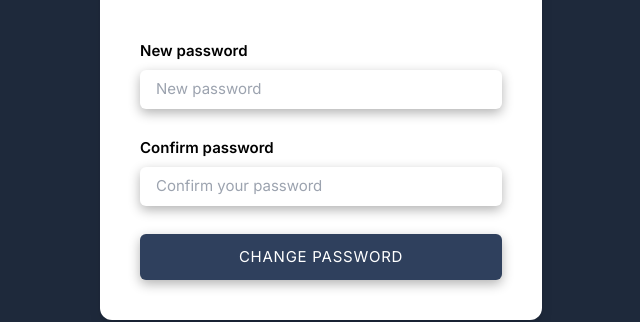
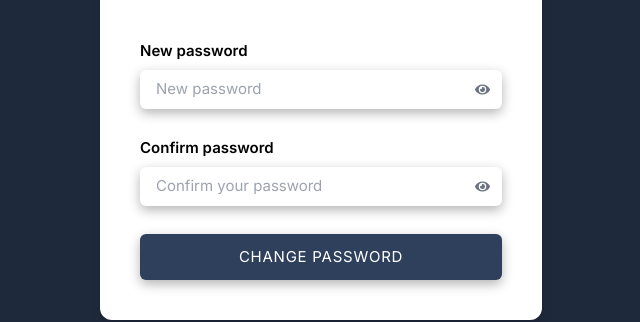
Before and after one commit to ryan1337c/Bolt, a Next.js app: page /pages/recovery/newPassword in a window 1280 px wide. Shown: the part 307-629 px from the top of the page, without its empty margins (319-959 px from the left). Built offline with nearby package versions, Linux system fonts and the light colour scheme; no server answers.

Commit message:
Improved UI and UX

```diff
--- a/app/pages/login/page.tsx
+++ b/app/pages/login/page.tsx
@@ -2,7 +2,7 @@
 import React, {useState} from 'react'
 import { useRouter } from 'next/navigation';
 import Link from 'next/link';
-import { FaRobot } from "react-icons/fa";
+import { FaRobot, FaEye, FaEyeSlash } from "react-icons/fa";
 import { IoIosArrowRoundBack } from "react-icons/io";
 import { AuthServices } from '@/lib/authServices';
 import googleButton from './assets/google_signin_buttons/web/1x/btn_google_signin_dark_pressed_web.png'
@@ -12,6 +12,7 @@ const Login = () => {
   const [password, setPassword] = useState('');
   const [loginError, setLoginError] = useState('');
   const [backing, setBacking] = useState(false);
+  const [showPassword, setShowPassword] = useState(false);
   const router = useRouter();
 
   const navigate = (url: string) => {
@@ -77,8 +78,27 @@ const Login = () => {
                   router.push('./recovery/forgotPassword');
                 }}>Forgot password?</div>
               </div>
-              <div>
-                <input className="block w-full rounded-md border-0 py-1.5 text-gray-900 sm:text-sm sm:leading-6 pl-2" id='password' type='password' name='password' onChange={e => setPassword(e.target.value)} required autoComplete='off'/>
+              <div className="relative">
+                <input
+                  className="block w-full rounded-md border-0 py-1.5 text-gray-900 sm:text-sm sm:leading-6 pl-2 pr-10"
+                  id='password'
+                  type={showPassword ? 'text' : 'password'}
+                  name='password'
+                  onChange={e => setPassword(e.target.value)}
+                  required
+                  autoComplete='off'
+                />
+
+                {/* Show/Hide Password Toggle Button */}
+                <button
+                  type="button"
+                  className="absolute inset-y-0 right-0 pr-3 flex items-center text-gray-500 cursor-pointer
+                  focus:outline-none"
+                  onClick={() => setShowPassword(!showPassword)}
+                  aria-label={showPassword ? 'Hide password' : 'Show password'}
+                >
+                  {showPassword ? <FaEyeSlash className="h-5 w-5" /> : <FaEye className="h-5 w-5" />}
+                </button>
               </div>
             </div>
 
--- a/app/pages/recovery/newPassword/page.tsx
+++ b/app/pages/recovery/newPassword/page.tsx
@@ -2,6 +2,7 @@
 import { useRouter } from 'next/navigation';
 import { useEffect, useState } from 'react';
 import { AuthServices } from '@/lib/authServices';
+import { FaEye, FaEyeSlash } from 'react-icons/fa';
 
 export default function NewPassword () {
     const router = useRouter();
@@ -57,15 +58,50 @@ export default function NewPassword () {
                 <form className="w-full flex flex-col gap-7 text-[15px]" onSubmit={handleSubmit}>
                     <div className="flex flex-col gap-2">
                         <label className="text-left font-semibold">New password</label>
-                        <input className="bg-white text-black px-4 py-2 rounded-md shadow-[0_4px_12px_rgba(0,0,0,0.3)] focus:outline-none focus:ring-2"
-                        id="newPassword" name="newPassword" placeholder='New password' type={showPassword ? 'text' : 'password'} required
-                        onChange={(e) => setNewPassword(e.target.value)}></input>
+                        {/* Add relative container */}
+                        <div className="relative">
+                            <input
+                                className="bg-white text-black w-full px-4 py-2 rounded-md shadow-[0_4px_12px_rgba(0,0,0,0.3)] focus:outline-none focus:ring-2 pr-10"
+                                id="newPassword"
+                                name="newPassword"
+                                placeholder='New password'
+                                type={showPassword ? 'text' : 'password'}
+                                required
+                                onChange={(e) => setNewPassword(e.target.value)}
+                            />
+                            {/* Show/Hide Password Toggle Button */}
+                            <button
+                                type="button"
+                                className="absolute inset-y-0 right-0 pr-3 flex items-center text-gray-500 cursor-pointer focus:outline-none"
+                                onClick={() => setShowPassword(!showPassword)}
+                            >
+                                {showPassword ? <FaEyeSlash /> : <FaEye />}
+                            </button>
+                        </div>
                     </div>
                     <div className="flex flex-col gap-2">
                         <label className="text-left font-semibold">Confirm password</label>
-                        <input className="bg-white text-black px-4 py-2 rounded-md shadow-[0_4px_12px_rgba(0,0,0,0.3)] focus:outline-none focus:ring-2
-                        " id="confirmPassword" name="confirmPassword" placeholder='Confirm your password' type="password" required
-                        onChange={(e) => setConfirmPassword(e.target.value)}></input>
+                         {/* Add relative container */}
+                        <div className="relative">
+                            <input
+                                className="bg-white text-black w-full px-4 py-2 rounded-md shadow-[0_4px_12px_rgba(0,0,0,0.3)] focus:outline-none focus:ring-2 pr-10"
+                                id="confirmPassword"
+                                name="confirmPassword"
+                                placeholder='Confirm your password'
+                                // Make the type dynamic based on state
+                                type={showConfirmPassword ? 'text' : 'password'}
+                                required
+                                onChange={(e) => setConfirmPassword(e.target.value)}
+                            />
+                             {/* Show/Hide Password Toggle Button */}
+                            <button
+                                type="button"
+                                className="absolute inset-y-0 right-0 pr-3 flex items-center text-gray-500 cursor-pointer focus:outline-none"
+                                onClick={() => setShowConfirmPassword(!showConfirmPassword)}
+                            >
+                                {showConfirmPassword ? <FaEyeSlash /> : <FaEye />}
+                            </button>
+                        </div>
                     </div>
                     <button type="submit" className="bg-launch p-3 tracking-wider text-white rounded-md
                     shadow-[0_4px_12px_rgba(0,0,0,0.3)] hover:bg-[#2A3953]">CHANGE PASSWORD</button>
--- a/app/pages/register/page.tsx
+++ b/app/pages/register/page.tsx
@@ -2,7 +2,7 @@
 import React, {useState} from 'react'
 import { useRouter } from 'next/navigation';
 import Link from 'next/link';
-import { FaRobot } from "react-icons/fa";
+import { FaRobot, FaEye, FaEyeSlash} from "react-icons/fa";
 import { IoIosArrowRoundBack } from "react-icons/io";
 import { AuthServices } from '@/lib/authServices';
 
@@ -13,6 +13,7 @@ const Register  = () => {
     const [password, setPassword] = useState('');
     const [backing, setBacking] = useState(false);
     const [registerError, setRegisterError] = useState('');
+    const [showPassword, setShowPassword] = useState(false);
     const router = useRouter();
 
     const navigate = (url: string) => {
@@ -84,8 +85,29 @@ const Register  = () => {
                 <div className="flex items-center justify-between w-[340px]">
                   <label htmlFor='password' className="block text-sm font-medium leading-6 ">Password</label>
                 </div>
-                <div>
+                {/* <div>
                   <input className="block w-full rounded-md border-0 py-1.5 text-gray-900 sm:text-sm sm:leading-6 pl-2" id='password' name='password' type='password' required onChange={e => setPassword(e.target.value)} autoComplete='off'/>
+                </div> */}
+                <div className="relative">
+                  <input
+                    className="block w-full rounded-md border-0 py-1.5 text-gray-900 sm:text-sm sm:leading-6 pl-2 pr-10"
+                    id='password'
+                    type={showPassword ? 'text' : 'password'}
+                    name='password'
+                    onChange={e => setPassword(e.target.value)}
+                    required
+                    autoComplete='off'
+                  />
+
+                  {/* Show/Hide Password Toggle Button */}
+                  <button
+                    type="button"
+                    className="absolute inset-y-0 right-0 pr-3 flex items-center text-gray-500 cursor-pointer focus:outline-none"
+                    onClick={() => setShowPassword(!showPassword)}
+                    aria-label={showPassword ? 'Hide password' : 'Show password'}
+                  >
+                    {showPassword ? <FaEyeSlash className="h-5 w-5" /> : <FaEye className="h-5 w-5" />}
+                  </button>
                 </div>
               </div>
 
```
Also changed, not shown: app/pages/recovery/forgotPassword/page.tsx (+34 -12 lines).
